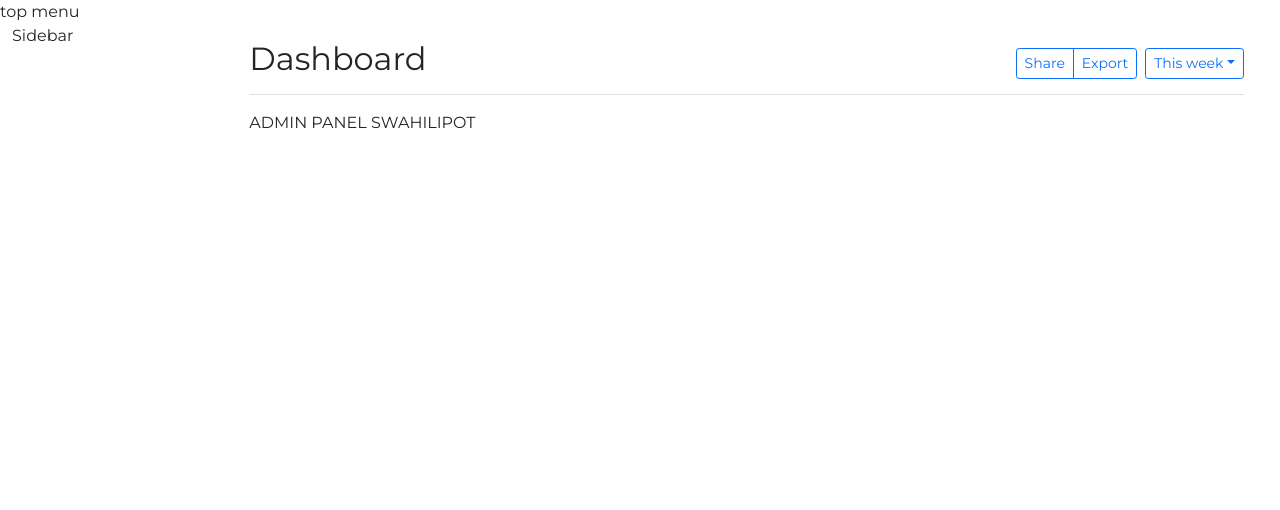
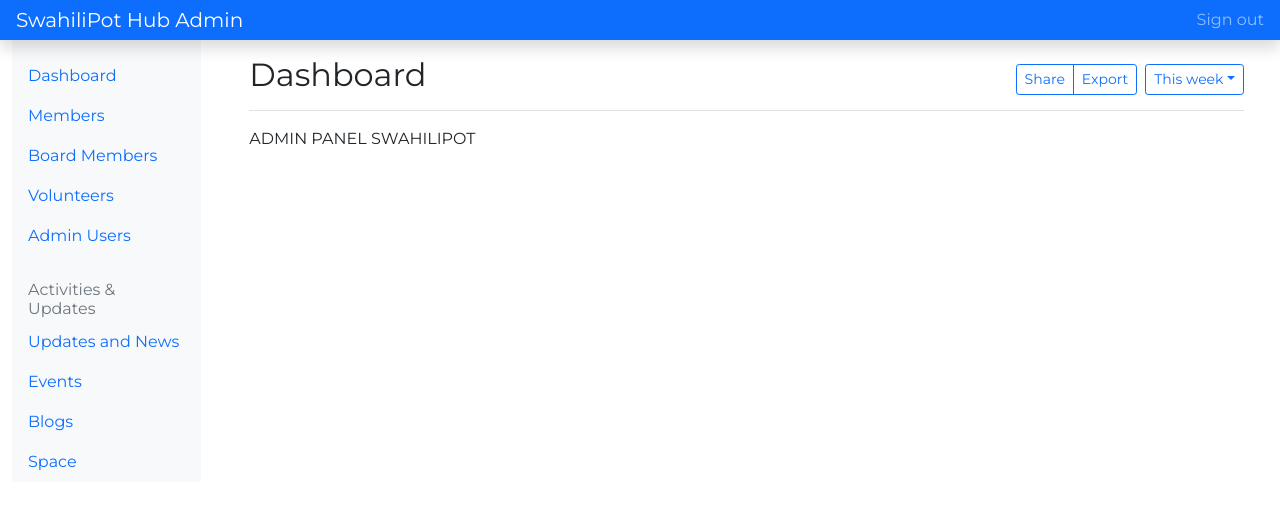
Before and after one commit to ChrisAchinga/Django-on-Docker, a Next.js app: page /admin in a window 1280 px wide. Shown: the top 510 px of the page. Built offline with nearby package versions, Linux system fonts and the light colour scheme.

Commit message:
menu and sidebar

```diff
--- a/components/admin/SideBar.js
+++ b/components/admin/SideBar.js
@@ -1,9 +1,63 @@
 const SideBar = () => {
-    return (
-        <div>
-            Sidebar
-        </div>
-    )
+  return (
+    <nav id='sidebarMenu' className='d-md-block bg-light sidebar collapse'>
+       <div className="position-sticky pt-3">
+        <ul className="nav flex-column">
+          <li className="nav-item">
+            <a className="nav-link active" aria-current="page" href="#">
+              Dashboard
+            </a>
+          </li>
+          <li className="nav-item">
+            <a className="nav-link" href="#">
+              Members
+            </a>
+          </li>
+          <li className="nav-item">
+            <a className="nav-link" href="#">
+              Board Members
+            </a>
+          </li>
+          <li className="nav-item">
+            <a className="nav-link" href="#">
+              Volunteers
+            </a>
+          </li>
+          <li className="nav-item">
+            <a className="nav-link" href="#">
+              Admin Users
+            </a>
+          </li>
+        </ul>
+
+        <h6 className="sidebar-heading d-flex justify-content-between align-items-center px-3 mt-4 mb-1 text-muted">
+          <span>Activities & Updates</span>
+        </h6>
+        <ul className="nav flex-column mb-2">
+          <li className="nav-item">
+            <a className="nav-link" href="#">
+              Updates and News
+            </a>
+          </li>
+          <li className="nav-item">
+            <a className="nav-link" href="#">
+              Events
+            </a>
+          </li>
+          <li className="nav-item">
+            <a className="nav-link" href="#">
+              Blogs
+            </a>
+          </li>
+          <li className="nav-item">
+            <a className="nav-link" href="#">
+              Space
+            </a>
+          </li>
+        </ul>
+      </div>
+    </nav>
+  )
 }
 
 export default SideBar
--- a/components/admin/TopMenu.js
+++ b/components/admin/TopMenu.js
@@ -1,9 +1,29 @@
 const TopMenu = () => {
-    return (
-        <div>
-            top menu
-        </div>
-    )
+  return (
+    <header className='navbar navbar-dark sticky-top bg-primary flex-md-nowrap p-0 shadow'>
+      <a className='navbar-brand col-md-3 col-lg-2 me-0 px-3' href='#'>
+        SwahiliPot Hub Admin
+      </a>
+      <button
+        className='navbar-toggler position-absolute d-md-none collapsed'
+        type='button'
+        data-bs-toggle='collapse'
+        data-bs-target='#sidebarMenu'
+        aria-controls='sidebarMenu'
+        aria-expanded='false'
+        aria-label='Toggle navigation'
+      >
+        <span className='navbar-toggler-icon'></span>
+      </button>
+      <ul className='navbar-nav px-3'>
+        <li className='nav-item text-nowrap'>
+          <a className='nav-link' href='#'>
+            Sign out
+          </a>
+        </li>
+      </ul>
+    </header>
+  )
 }
 
 export default TopMenu
```
